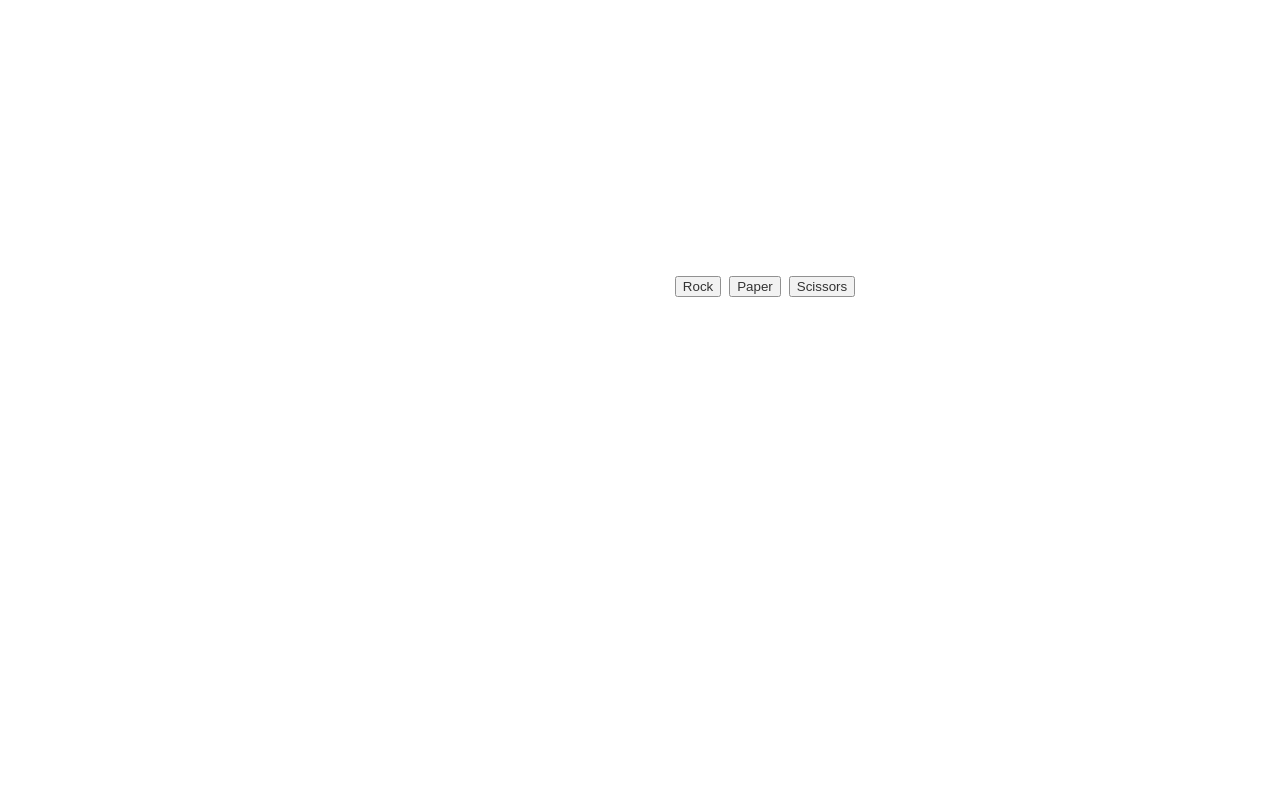
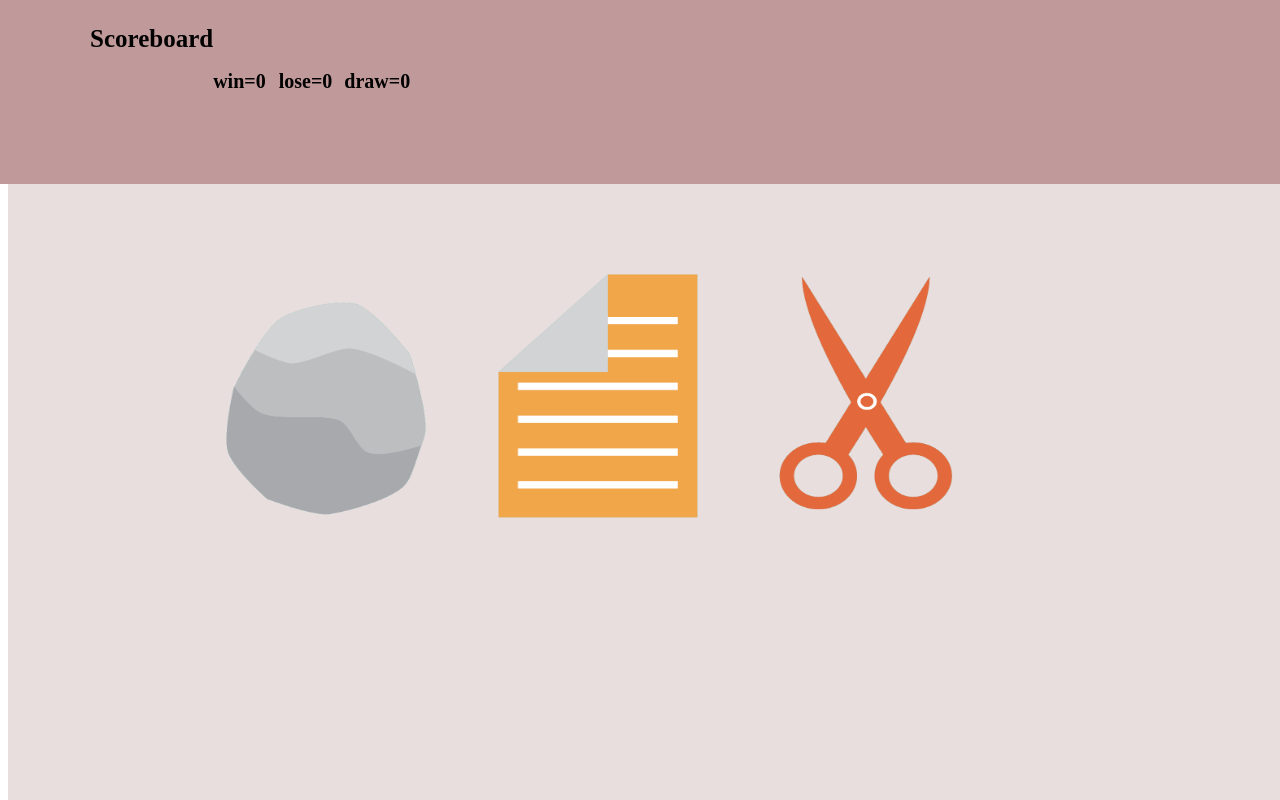
Before and after one commit to NirajRasal/projects, a plain HTML site: page rock paper scissors/index.html in a window 1280 px wide. Drawn offline with Linux system fonts and the light colour scheme.

Commit message:
added css

```diff
--- a/rock paper scissors/bunddle.js
+++ b/rock paper scissors/bunddle.js
@@ -1,17 +1,9 @@
 	let userinput;
 	let computerinput;
-	let i=0;
 	let win=0;
 	let lose=0;
 	let draw=0;
-	//let username=document.getElementById('username').value;
-/*function usernamee()													not working
-{
-	username=document.getElementById("username").value;
-}
-console.log(username);*/
-for(i=0;i<5;i++)
-{
+
 	var options= ["rock","paper","scissors"];
 	function rock()
 	{
@@ -97,7 +89,3 @@ for(i=0;i<5;i++)
 			document.getElementById('output').innerHTML='Something went wrong!!Please try agian..';
 		}
 	}
-}
-//document.getElementById('rock').disabled=true;
-//document.getElementById('paper').disabled=true;
-//document.getElementById('scissors').disabled=true;
--- a/rock paper scissors/index.html
+++ b/rock paper scissors/index.html
@@ -6,23 +6,28 @@
 </head>
 <body>
 <div class="flexbox-container">
+	<p id="score">Scoreboard</p>
 	<div class="flexbox1">
-	<p id="winner"></p>
+	<p id="winner">win=0</p>
 	</div>&nbsp;&nbsp;&nbsp;
 	<div class="flexbox2">
-	<p id="losser"></p>
+	<p id="losser">lose=0</p>
 </div>&nbsp;&nbsp;&nbsp;
 	<div class="flexbox3">
-	<p id="draw"></p>
-</div>&nbsp;&nbsp;&nbsp;
+	<p id="draw">draw=0</p>
 </div>
-<div class="buttons">
-<button id="rock" onclick="rock()">Rock</button>&nbsp;
-<button id="paper" onclick="paper()">Paper</button>&nbsp;
-<button id="scissors" onclick="scissors()">Scissors</button>
-<p><span id="display"></span></p>
-<p><span id="display1"></span></p>
-<div id="output"></div>
+<div class="op">
+	<p><span id="display"></span></p>
+	<p><span id="display1"></span></p>
+	<div id="output"></div>
+</div>
+</div>
+<div class="rectangle2">
+	<div class="img">
+<img src=crop_rock.png id="rock" height="250" width="200" onclick="rock()">&nbsp;&nbsp;&nbsp;&nbsp;&nbsp;&nbsp;&nbsp;&nbsp;&nbsp;&nbsp;&nbsp;&nbsp;&nbsp;&nbsp;&nbsp;&nbsp;&nbsp;
+<img src="crop_paper.png" id="paper" height="250" width="200" onclick="paper()">&nbsp;&nbsp;&nbsp;&nbsp;&nbsp;&nbsp;&nbsp;&nbsp;&nbsp;&nbsp;&nbsp;&nbsp;&nbsp;&nbsp;&nbsp;&nbsp;
+	<img src="crop_scissors.png" id="scissors" height="250" width="200" onclick="scissors()">
+</div>
 
 </div>
 </body>
--- a/rock paper scissors/style.css
+++ b/rock paper scissors/style.css
@@ -1,23 +1,54 @@
-.buttons{
-	text-align: center;
-	margin: 250px;
-	margin-left: 500px;
-	opacity: 0.8;
-}
-#output
-{
-margin: 20px;
-}
+
 .flexbox-container
 {
-	display: flex;
+display: flex;
+position: absolute;
+width: 100%;
+height: 23%;
+left: 0px;
+top: 0px;
+background-color: #C09A9A;
+}
+#score{
+	font-size: 25px;
+	font-weight: bold;
+	margin-left: 90px;
 }
 .flexbox1{
-	color:green;
+	margin-top:50px;
+	margin-right:1px;
+	color:black;
+	font-weight: bold;
+	font-size: 20px;
 }
 .flexbox2{
-	color:red;
+	margin-top: 50px;
+	color:black;
+	font-weight: bold;
+	font-size: 20px;
 }
 .flexbox3{
-	color:orange;
+	margin-top:50px;
+	color:black;
+	font-weight: bold;
+	font-size: 20px;
 }
+.img{
+	align-content: center;
+	margin-left: 17%;
+	margin-top:7%; /* don't change this value */
+	margin-right:20px;
+	margin-bottom:10%;
+}
+.op{
+	margin-left:300px;
+	margin-top: 10px;
+}
+
+.rectangle2{
+position: absolute;
+top:23%;
+width: 100%;
+height: 77%;
+background-color:#E9DEDE;
+}
```
Also changed, not shown: rock paper scissors/crop_paper.png (added), rock paper scissors/crop_rock.png (added), rock paper scissors/crop_scissors.png (added).
